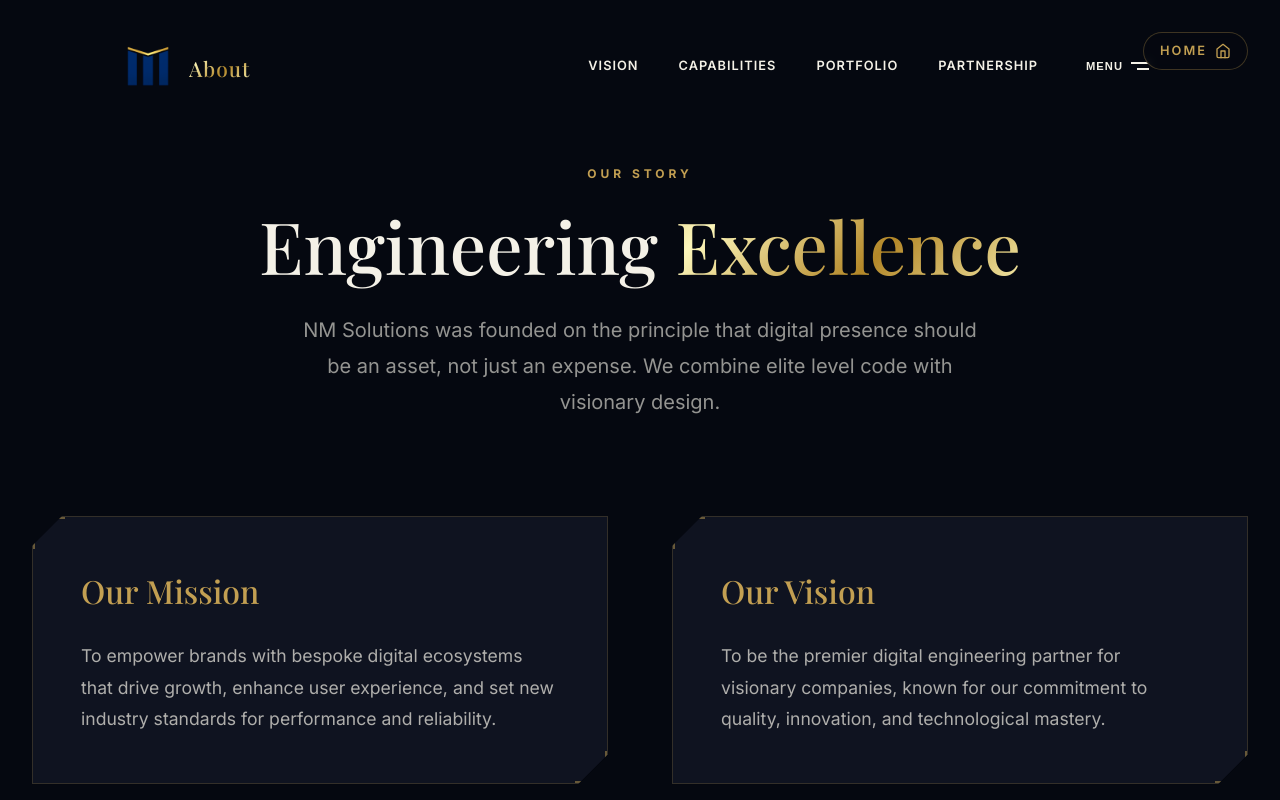
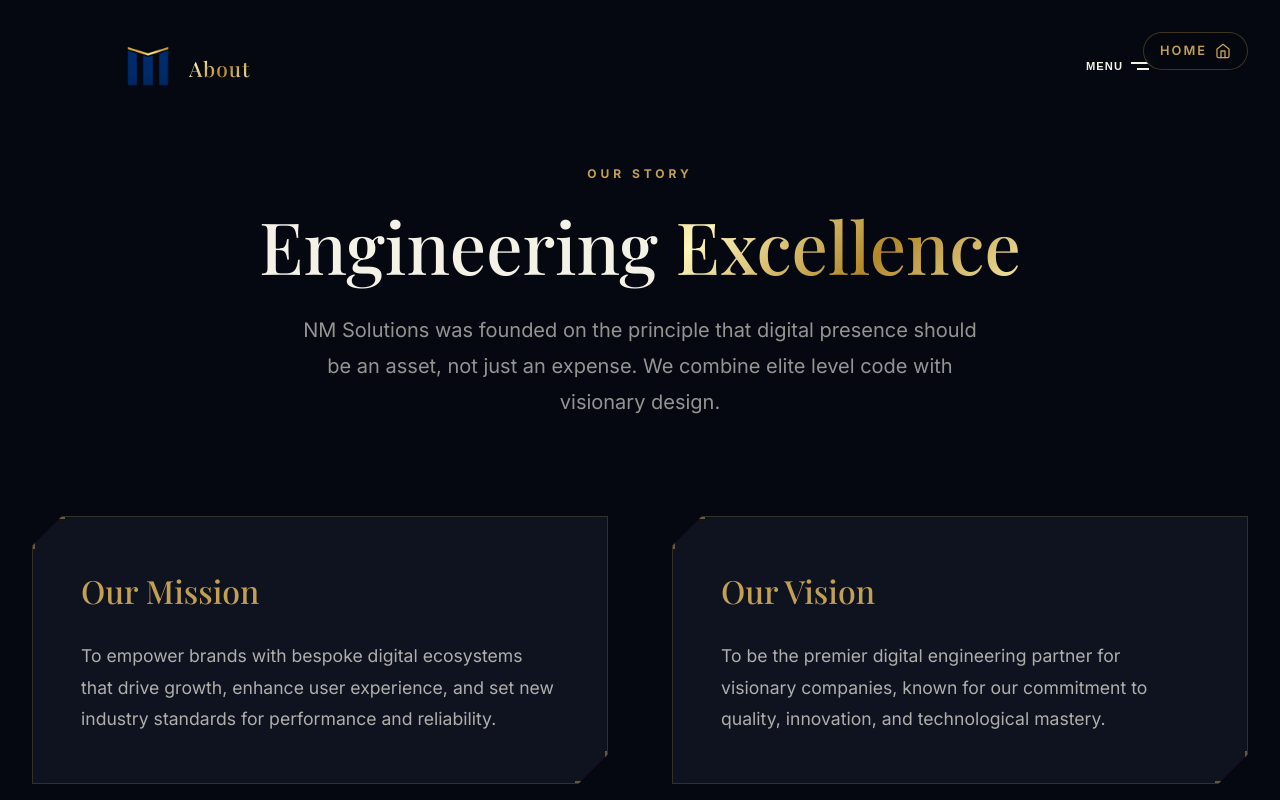
Before and after one commit to Mapetere/nm_holdings_site, a Next.js app: page /about in a window 1280 px wide. Shown: the top 800 px of the page. Built offline with nearby package versions, Linux system fonts and the light colour scheme; a web font is replaced by a local one.

Commit message:
undo header changes

```diff
--- a/src/components/Header.tsx
+++ b/src/components/Header.tsx
@@ -166,7 +166,7 @@ const Header = () => {
                         letterSpacing: '1px',
                         transition: 'all 0.6s cubic-bezier(0.16, 1, 0.3, 1)'
                     }}>
-                        {!isScrolled && (
+                        {pathname === '/' && (
                             <>
                                 <Link href="/#vision" className="nav-link" style={{ color: activeSection === 'vision' ? 'var(--gold)' : 'inherit' }} onClick={(e) => scrollToSection(e, 'vision')}>Vision</Link>
                                 <Link href="/#capabilities" className="nav-link" style={{ color: activeSection === 'capabilities' ? 'var(--gold)' : 'inherit' }} onClick={(e) => scrollToSection(e, 'capabilities')}>Capabilities</Link>
```
